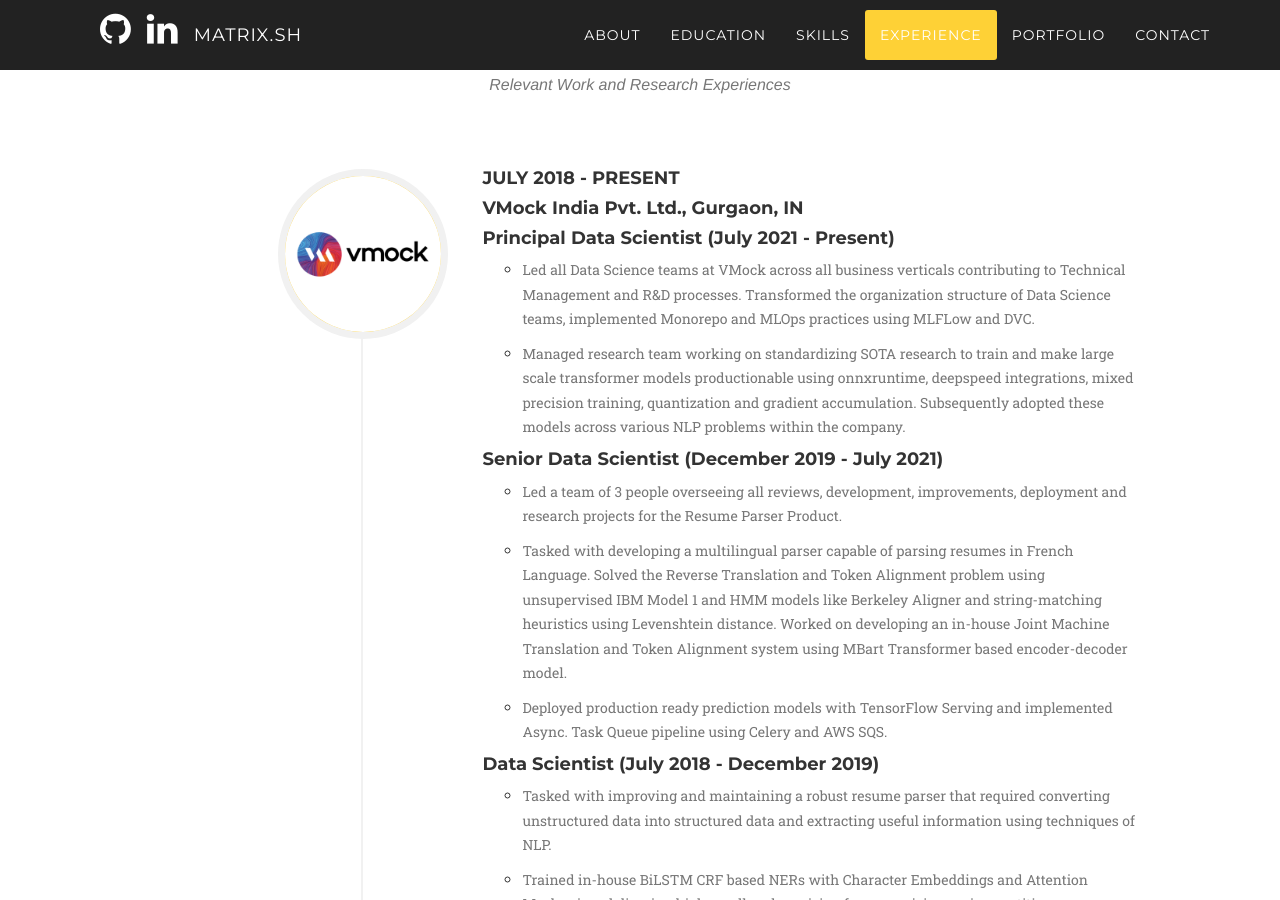
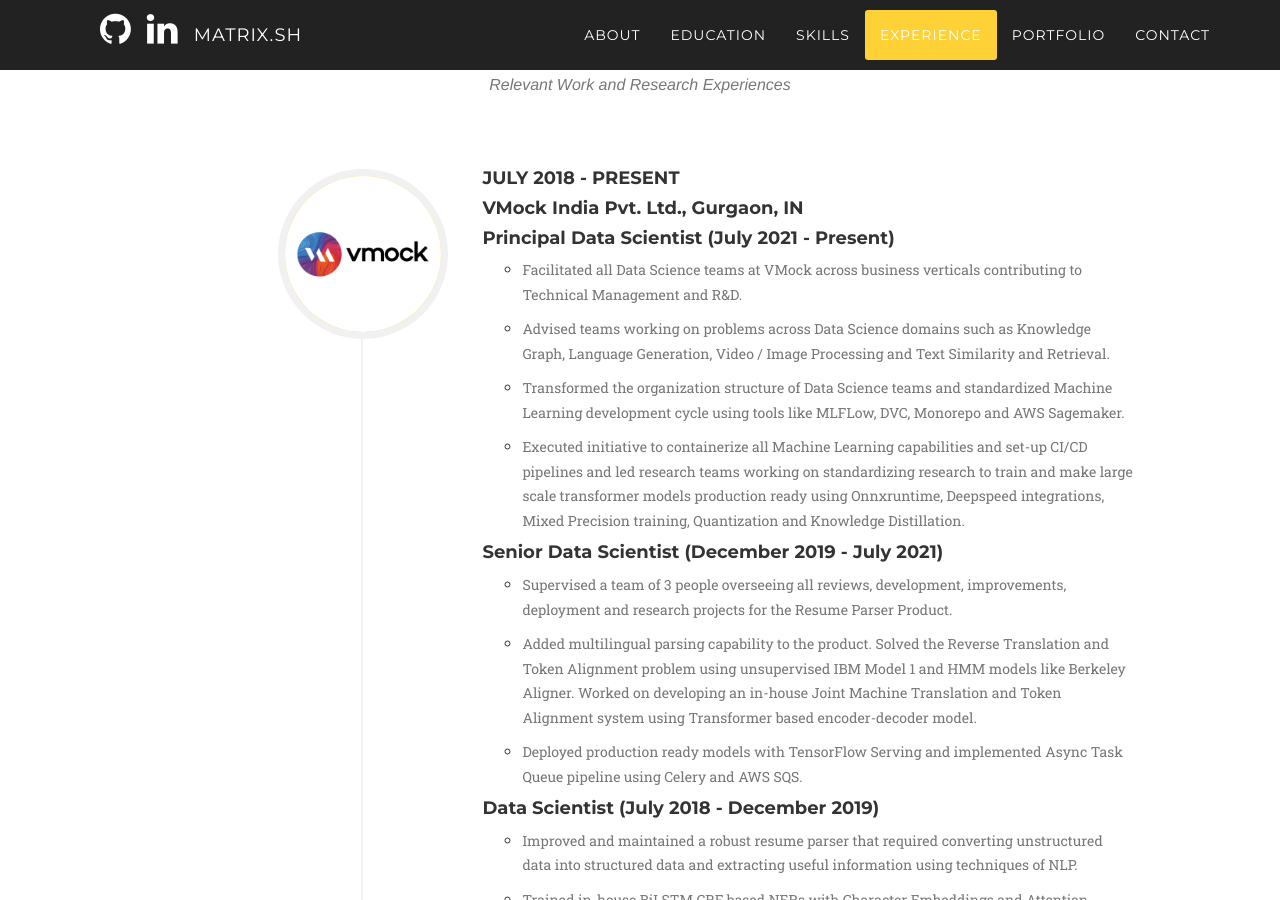
Before and after one commit to ktzsh/ktzsh.github.io, a Jekyll site: the page built from index.html, in a window 1280 px wide and 900 px high, scrolled down 3074 px. Built offline with Jekyll 4.4.1, drawn with Linux system fonts in a browser that asks for light colours; some web fonts are replaced; some of the changed text lies outside the part shown.

Commit message:
update site content

```diff
--- a/_config.yml
+++ b/_config.yml
@@ -74,7 +74,8 @@
   - title: PLATFORM, TOOLS AND OTHER LIBRARIES
     list: "MLFlow &bull; DVC &bull; AWS Console <br />
           Celery &bull; Redis &bull; AWS SQS &bull; Git <br />
-          Docker &bull; Kubernetes <br />
+          AWS Copilot &bull; AWS Fargate &bull; <br />
+          AWS Sagemaker &bull; Docker &bull; New Relic <br />
           SQLAlchemy &bull; MongoDB"
   - title: WEB, VFX, 3D, DESIGN
     list: "HTML &bull; CSS &bull; PHP &bull; JS &bull; JQuery <br />
@@ -92,29 +93,28 @@
     multiple:
       - title: Principal Data Scientist (July 2021 - Present)
         content:
-        - line: Led all Data Science teams at VMock across all business verticals contributing to Technical Management and R&D
-                processes. Transformed the organization structure of Data Science teams, implemented Monorepo and MLOps
-                practices using MLFLow and DVC.
-        - line: Managed research team working on standardizing SOTA research to train and make large scale transformer models
-                productionable using onnxruntime, deepspeed integrations, mixed precision training, quantization and gradient
-                accumulation. Subsequently adopted these models across various NLP problems within the company.
+        - line: "Facilitated all Data Science teams at VMock across business verticals contributing to Technical Management and R&D."
+        - line: "Advised teams working on problems across Data Science domains such as Knowledge Graph, Language Generation,
+                Video / Image Processing and Text Similarity and Retrieval."
+        - line: "Transformed the organization structure of Data Science teams and standardized Machine Learning development cycle using
+                tools like MLFLow, DVC, Monorepo and AWS Sagemaker."
+        - line: "Executed initiative to containerize all Machine Learning capabilities and set-up CI/CD pipelines and led research teams
+                working on standardizing research to train and make large scale transformer models production ready using Onnxruntime,
+                Deepspeed integrations, Mixed Precision training, Quantization and Knowledge Distillation."
       - title: Senior Data Scientist (December 2019 - July 2021)
         content:
-        - line: "Led a team of 3 people overseeing all reviews, development, improvements, deployment and research projects for the
-                Resume Parser Product."
-        - line: "Tasked with developing a multilingual parser capable of parsing resumes in French Language. Solved the Reverse
-                Translation and Token Alignment problem using unsupervised IBM Model 1 and HMM models like Berkeley Aligner
-                and string-matching heuristics using Levenshtein distance. Worked on developing an in-house Joint Machine
-                Translation and Token Alignment system using MBart Transformer based encoder-decoder model."
-        - line: "Deployed production ready prediction models with TensorFlow Serving and implemented Async. Task Queue
-                pipeline using Celery and AWS SQS. "
+        - line: "Supervised a team of 3 people overseeing all reviews, development, improvements, deployment and research projects
+                for the Resume Parser Product."
+        - line: "Added multilingual parsing capability to the product. Solved the Reverse Translation and Token Alignment problem using
+                unsupervised IBM Model 1 and HMM models like Berkeley Aligner. Worked on developing an in-house Joint Machine Translation
+                and Token Alignment system using Transformer based encoder-decoder model."
+        - line: "Deployed production ready models with TensorFlow Serving and implemented Async Task Queue pipeline using Celery and AWS SQS."
       - title: Data Scientist (July 2018 - December 2019)
         content:
-        - line: "Tasked with improving and maintaining a robust resume parser that required converting unstructured data into
-                structured data and extracting useful information using techniques of NLP."
-        - line: "Trained in-house BiLSTM CRF based NERs with Character Embeddings and Attention Mechanism delivering high
-                recall and precision for recognizing various entities as positions, organizations, locations, universities, degrees, section
-                titles etc."
+        - line: "Improved and maintained a robust resume parser that required converting unstructured data into structured data and extracting
+                useful information using techniques of NLP."
+        - line: "Trained in-house BiLSTM CRF based NERs with Character Embeddings and Attention Mechanism delivering high recall and precision
+                for recognizing various entities as positions, organizations, locations, universities, degrees, section titles etc."
         - line: "Built an unsupervised model using topic modeling technique LLDA and PLDA for fast super-section mappings in resume."
   - img: "img/about/5.png"
     date: "May 2017 - July 2017"
```
